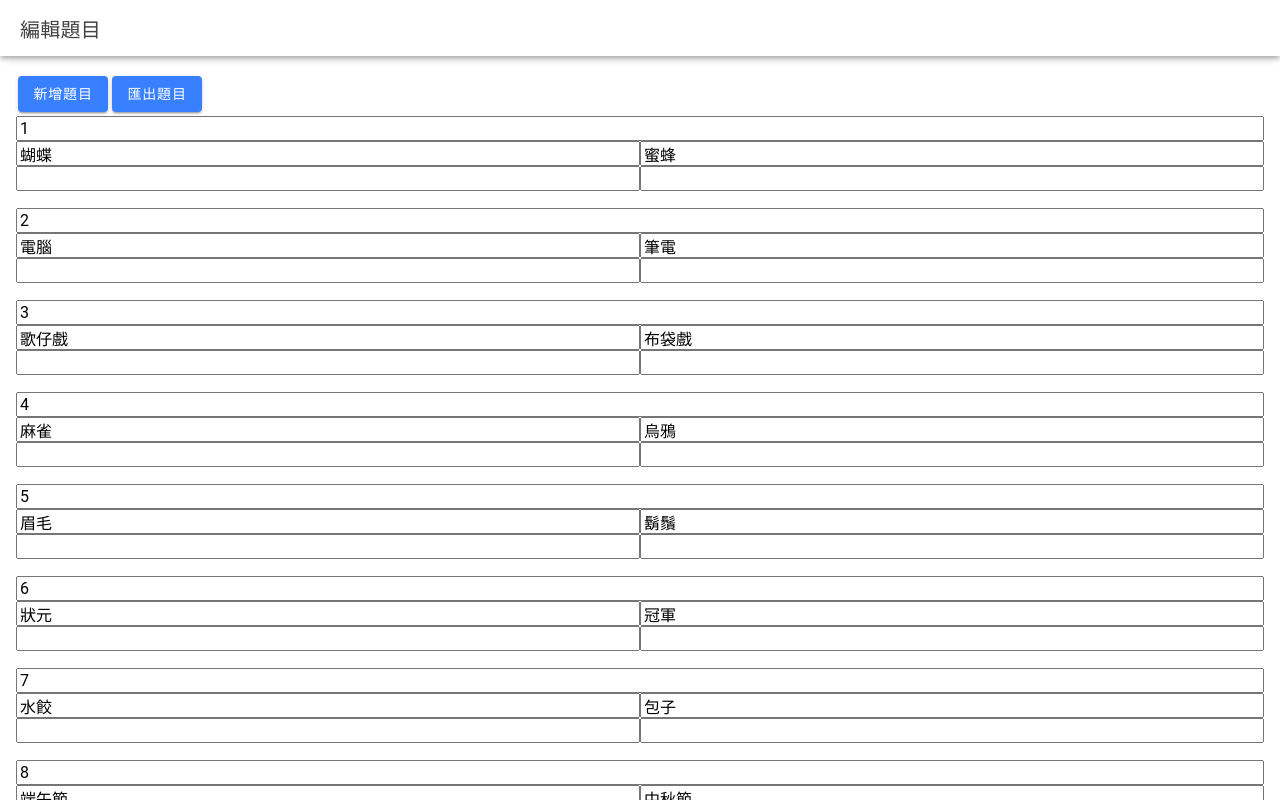
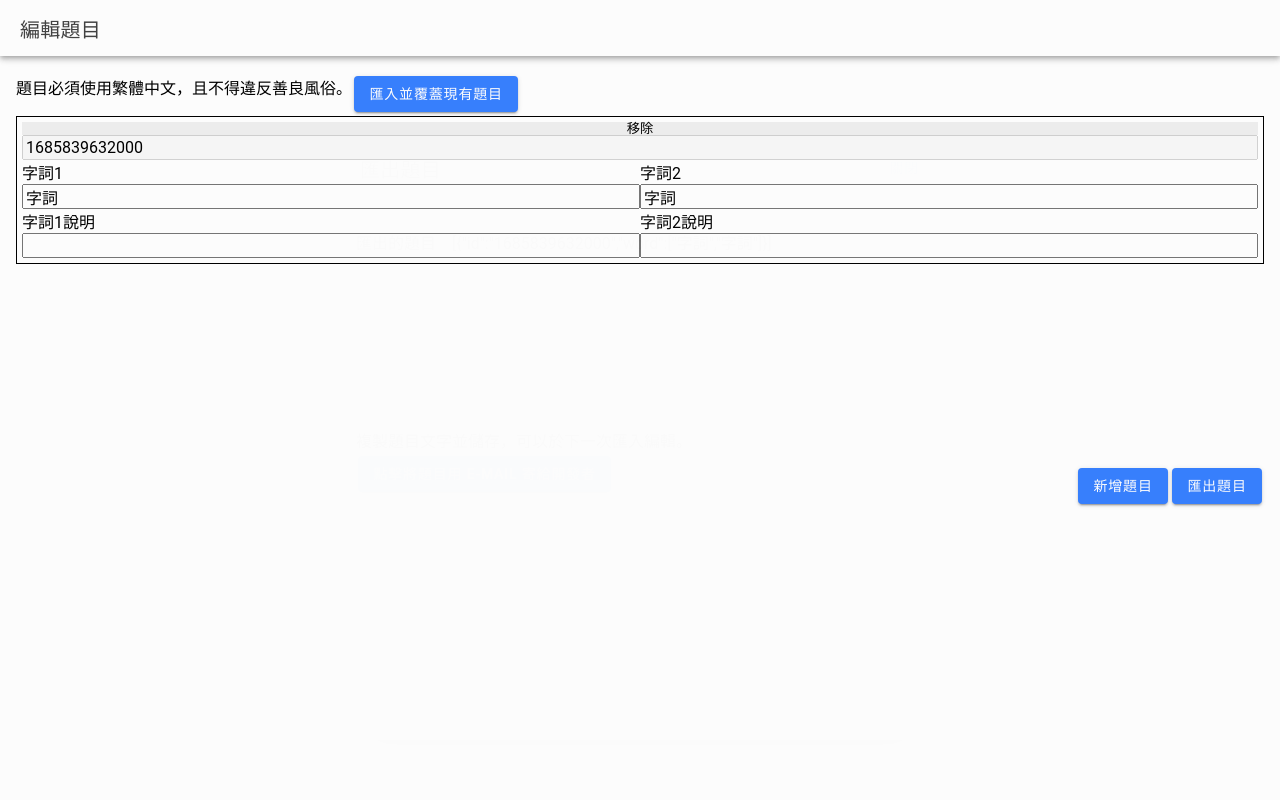
Before and after one commit to sk5s/whereisspy, a React (Vite) app: page /edit in a window 1280 px wide. Both pictures are taken after a click on the element "匯出題目". Built offline with nearby package versions, Linux system fonts and the light colour scheme.

Commit message:
✨ Better questions creator

```diff
--- a/src/App.tsx
+++ b/src/App.tsx
@@ -56,6 +56,9 @@ function App() {
             <Route exact path="/edit">
               <QuestionCreator />
             </Route>
+            <Route exact path="/editDev">
+              <QuestionCreator mode='dev' />
+            </Route>
             <Route exact path="/">
               <Redirect to="/home" />
             </Route>
--- a/src/pages/Develop/QuestionCreator.tsx
+++ b/src/pages/Develop/QuestionCreator.tsx
@@ -1,14 +1,29 @@
 import { useEffect, useState } from "react";
 import question from "../../question/question";
 import GeneralPage from "../Layout/GeneralPage";
-import { IonButton } from "@ionic/react";
+import { IonButton, IonButtons, IonContent, IonHeader, IonModal, IonTextarea, IonTitle, IonToolbar } from "@ionic/react";
+import "./QuestionCreator.css"
 
-export default function QuestionCreator() {
-  const allQuestion = question()
-  const [questions,setQuestions] = useState(allQuestion)
+export default function QuestionCreator({mode}:{
+  mode?: string;
+}) {
+  const [questions,setQuestions] = useState<any>([
+    {
+      id: new Date().getTime().toString(),
+      word: ["字詞","字詞"]
+    }
+  ])
+  const [isOpen, setIsOpen] = useState(false);
+  const [isOpen2, setIsOpen2] = useState(false);
+  const [exported, setExported] = useState("")
+  const [importText, setImportText] = useState("")
   useEffect(() => {
     window.onbeforeunload = function() {
       return "Dude, are you sure you want to leave? Think of the kittens!";
+    }
+    if (mode === "dev") {
+      const allQuestion = question()
+      setQuestions(allQuestion)
     }
   },[])
   const changeList = (type,index,value) => {
@@ -31,7 +46,6 @@ export default function QuestionCreator() {
     let numtype = parseInt(type)
     setQuestions((oldarr) => {
       let newarr = [...oldarr]
-      console.log(newarr[index]["additional"])
       if (newarr[index]["additional"] === undefined){
         newarr[index]["additional"] = ["",""]
       }
@@ -40,21 +54,93 @@ export default function QuestionCreator() {
     })
   }
   const addQuestion = () => {
+    if (questions.length >= 100) return
     setQuestions((oldarr) => {
       let newarr = [...oldarr]
       newarr.push({
-        id: (newarr.length+1).toString(),
+        id: (parseInt(newarr[newarr.length-1].id)+1).toString(),
         word: ["字詞","字詞"]
       })
       return newarr
     })
   }
   const exportQuestion = () => {
-    console.log(JSON.stringify(questions))
+    let content = JSON.stringify(questions)
+    console.log(content)
+    setIsOpen(true)
+    setExported(content)
+    if (mode === "dev") {
+      navigator.clipboard.writeText(content);
+      alert("已經複製到剪貼簿了")
+    }
+  }
+  const handleRemove = (index) => {
+    if (questions.length === 1) return
+    let answer = confirm("確定移除")
+    if (!answer) return
+    setQuestions((oldarr) => {
+      let newarr = [...oldarr]
+      newarr.splice(index,1)
+      return newarr
+    })
   }
   return (
     <GeneralPage title="編輯題目">
-      <div style={{position: "sticky", top: "0px"}}>
+      題目必須使用繁體中文，且不得違反善良風俗。
+      <IonButton onClick={() => {
+        setIsOpen2(true)
+      }}>
+        匯入並覆蓋現有題目
+      </IonButton>
+      {(() => {
+        let rows = []
+        questions.forEach((e,i) => {
+          let additional = ["",""]
+          if (e.additional) {
+            additional = e.additional
+          }
+          rows.push(
+            <div key={"edit_"+i} style={{display: "flex",flexDirection:"column",border:"1px solid #000", padding:"5px"}}>
+              <button type="button" onClick={() => handleRemove(i)}>移除</button>
+              <input type="text" disabled={mode !== "dev"} onChange={(e:any) => {
+                changeList("id",i,e.target.value)
+              }} value={e.id} />
+              <div style={{display:"flex",flexWrap:"wrap"}}>
+                <div style={{flex: 1,display:"flex",flexDirection:"column"}}>
+                  字詞1
+                  <input type="text" onChange={(e:any) => {
+                    // console.log(e.target.value)
+                    changeList("0",i,e.target.value)
+                  }} contentEditable={true} style={{flex: 1}} value={e.word[0]}/>
+                </div>
+                <div style={{flex: 1,display:"flex",flexDirection:"column"}}>
+                  字詞2
+                  <input type="text" onChange={(e:any) => {
+                    changeList("1",i,e.target.value)
+                  }} contentEditable={true} style={{flex: 1}} value={e.word[1]}/>
+                </div>
+              </div>
+              <div style={{display:"flex",flexWrap:"wrap"}}>
+                <div style={{flex: 1,display:"flex",flexDirection:"column"}}>
+                  字詞1說明
+                  <input type="text" onChange={(e:any) => {
+                  changeAdditional("0",i,e.target.value)
+                }} contentEditable={true} style={{flex: 1}} value={additional[0]}/>
+                </div>
+                <div style={{flex: 1,display:"flex",flexDirection:"column"}}>
+                  字詞2說明
+                  <input type="text" onChange={(e:any) => {
+                    changeAdditional("1",i,e.target.value)
+                  }} contentEditable={true} style={{flex: 1}} value={additional[1]}/>
+                </div>
+              </div>
+            </div>
+          )
+        })
+        return rows
+      })()}
+      <div style={{height:"200px"}}></div>
+      <div style={{position: "sticky", bottom: "0px", width:"100%", textAlign:"right"}}>
         <IonButton onClick={() => {
           addQuestion()
         }}>
@@ -66,43 +152,46 @@ export default function QuestionCreator() {
           匯出題目
         </IonButton>
       </div>
-      {(() => {
-        let rows = []
-        questions.forEach((e,i) => {
-          let additional = ["",""]
-          if (e.additional) {
-            additional = e.additional
-          }
-          rows.push(
-            <div key={"edit_"+i} style={{display: "flex",flexDirection:"column"}}>
-              <input type="text" onChange={(e:any) => {
-                changeList("id",i,e.target.value)
-              }} value={e.id} />
-              <div style={{display:"flex"}}>
-                <input type="text" onChange={(e:any) => {
-                  // console.log(e.target.value)
-                  changeList("0",i,e.target.value)
-                }} contentEditable={true} style={{flex: 1}} value={e.word[0]}/>
-                <input type="text" onChange={(e:any) => {
-                  changeList("1",i,e.target.value)
-                }} contentEditable={true} style={{flex: 1}} value={e.word[1]}/>
-              </div>
-              <div style={{display:"flex"}}>
-                <input type="text" onChange={(e:any) => {
-                  // console.log(e.target.value)
-                  changeAdditional("0",i,e.target.value)
-                }} contentEditable={true} style={{flex: 1}} value={additional[0]}/>
-                <input type="text" onChange={(e:any) => {
-                  changeAdditional("1",i,e.target.value)
-                }} contentEditable={true} style={{flex: 1}} value={additional[1]}/>
-              </div>
-              <hr style={{background: "black"}}/>
-            </div>
-          )
-        })
-        return rows
-      })()}
-      <div style={{height:"200px"}}></div>
+      <IonModal isOpen={isOpen} onDidDismiss={() => setIsOpen(false)}>
+        <IonHeader>
+          <IonToolbar>
+            <IonTitle>匯出題目</IonTitle>
+            <IonButtons slot="end">
+              <IonButton onClick={() => setIsOpen(false)}>關閉</IonButton>
+            </IonButtons>
+          </IonToolbar>
+        </IonHeader>
+        <IonContent className="ion-padding">
+          <IonTextarea rows={10} label="匯出的題目" placeholder="" readonly={true} value={exported}></IonTextarea>
+          複製題目文字並儲存，可以於下一次匯入編輯。<br/>
+          <IonButton target="_blank" rel="noopener" href={`mailto:samko5sam@tutanota.com?subject=[wis] 題目建議 ${new Date().getTime()}&body=我想要建議一些題目：%0A${exported}`}>點擊將題目用 E-mail 寄給開發者</IonButton>
+        </IonContent>
+      </IonModal>
+      <IonModal isOpen={isOpen2} onDidDismiss={() => setIsOpen2(false)}>
+        <IonHeader>
+          <IonToolbar>
+            <IonTitle>匯入題目</IonTitle>
+            <IonButtons slot="end">
+              <IonButton onClick={() => setIsOpen2(false)}>關閉</IonButton>
+            </IonButtons>
+          </IonToolbar>
+        </IonHeader>
+        <IonContent className="ion-padding">
+          <IonTextarea rows={10} label="在此輸入題目文字" placeholder="" value={importText} onIonInput={(e) => {setImportText(e.detail.value)}}></IonTextarea>
+          <IonButton onClick={() => {
+            let content = JSON.parse(importText)
+            try{
+              console.log(content)
+            } catch (e) {
+              console.error(e)
+              alert("字串不是完整的 JSON")
+              return
+            }
+            setQuestions(content)
+            setIsOpen2(false)
+          }}>匯入</IonButton>
+        </IonContent>
+      </IonModal>
     </GeneralPage>
   )
 }
--- a/src/pages/Home.tsx
+++ b/src/pages/Home.tsx
@@ -85,7 +85,7 @@ function Home() {
   const HowToPlay = () => {
     return (
       <>
-        <IonButton expand='full' onClick={() => setHowToPlayModal(true)}>遊戲規則</IonButton>
+        <IonButton fill='outline' expand='full' onClick={() => setHowToPlayModal(true)}>遊戲規則</IonButton>
         <IonModal isOpen={howToPlayModal} onDidDismiss={() => setHowToPlayModal(false)}>
           <IonHeader>
             <IonToolbar>
@@ -131,9 +131,10 @@ function Home() {
         <PlayerNumberInput />
         <SpyNumberInput />
         <BlankNumberInput />
-        <GoButton />
-        <HowToPlay />
       </IonList>
+      <GoButton />
+      <HowToPlay />
+      <IonButton expand='full' fill='outline' href='https://s.sk5s.cyou/wis' target='_blank' rel='noopener noreferer'>幫忙加大題庫</IonButton>
     </GeneralPage>
   );
 }
```
Also changed, not shown: src/pages/Develop/QuestionCreator.css (added).
